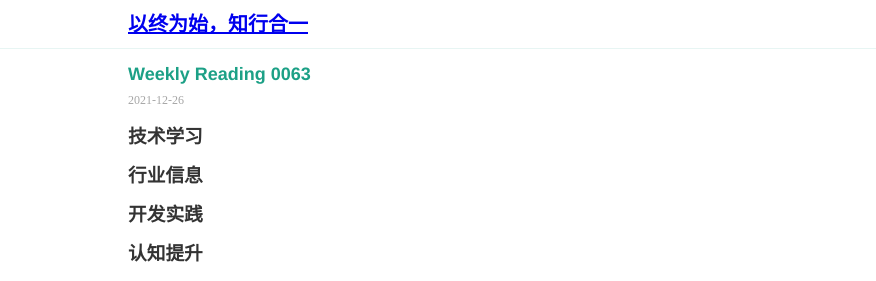
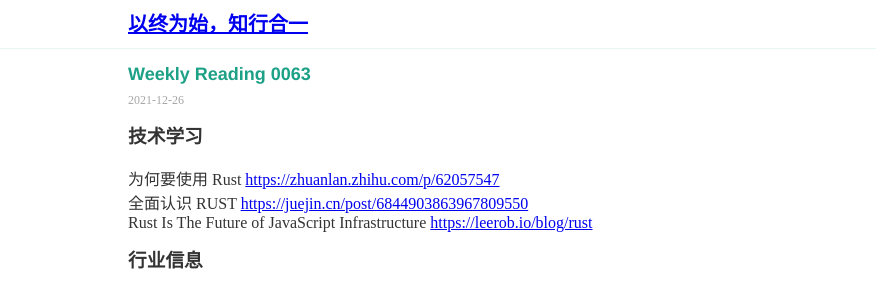
Before and after one commit to hzzheng/blog, a Gatsby site: page /weekly/63 in a window 1280 px wide. Shown: the top 281 px of the page, 0-876 px from the left. Built offline with nearby package versions, Linux system fonts and the light colour scheme; Gatsby itself is replaced by a stand-in of ours; some packages are replaced by stand-ins of ours; some icons are missing; what typography-theme-fairy-gates would draw is missing.

Commit message:
chore: update

```diff
--- a/src/weekly/63.md
+++ b/src/weekly/63.md
@@ -5,6 +5,9 @@ tags: ["weekly"]
 ---
 
 ### 技术学习
+1. 为何要使用 Rust https://zhuanlan.zhihu.com/p/62057547
+2. 全面认识 RUST  https://juejin.cn/post/6844903863967809550
+3. Rust Is The Future of JavaScript Infrastructure https://leerob.io/blog/rust
 
 ### 行业信息
 
```
